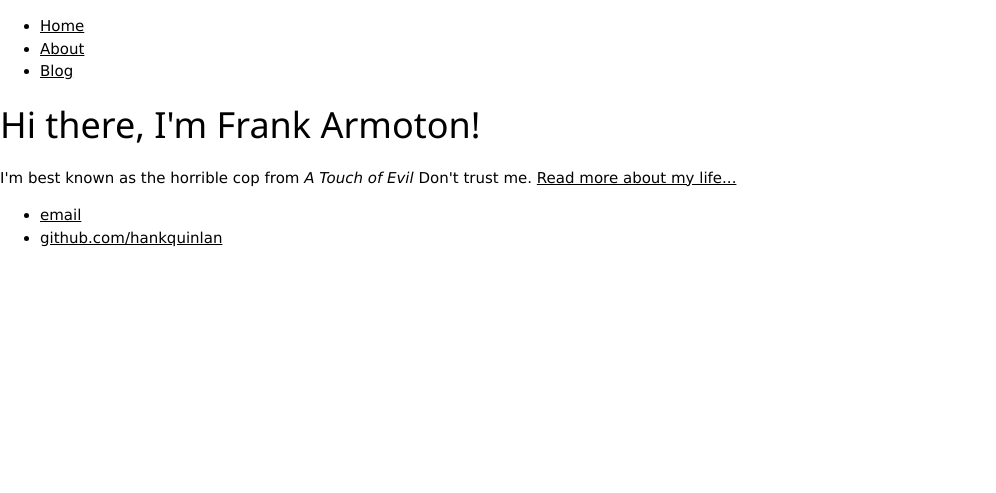
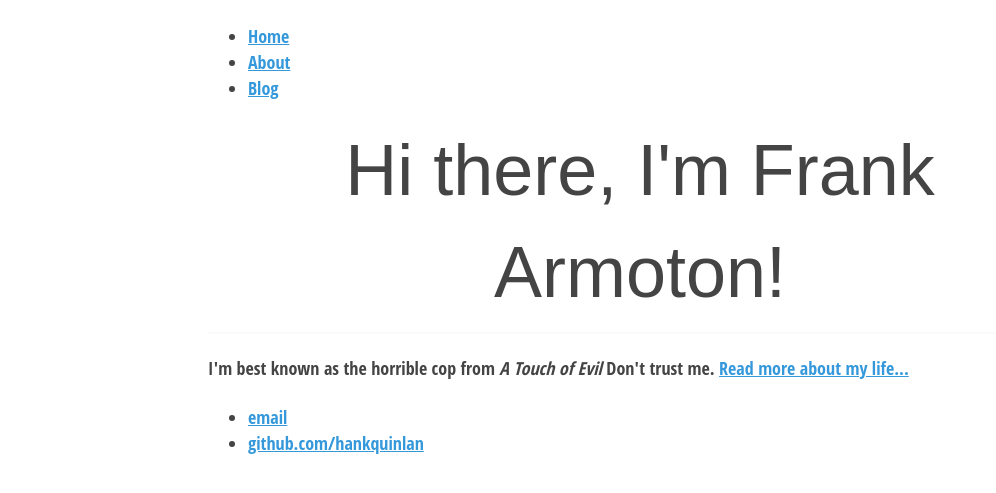
Before and after one commit to seme/seme.github.io, a Jekyll site: the page built from index.html, in a window 1280 px wide. Shown: the top 493 px of the page, without its empty margins (0-996 px from the left). Built offline with Jekyll 4.4.1, drawn with Linux system fonts in a browser that asks for light colours; comment, search, counter and statistics services are not loaded.

Commit message:
css muokattu

```diff
--- a/_layouts/default.html
+++ b/_layouts/default.html
@@ -3,9 +3,9 @@
 		<head>
 			<title>{{ page.title }}</title>
             <!-- link to main stylesheet -->
-            <link rel="stylesheet" href="https://www.w3schools.com/w3css/4/w3.css">
-            <link rel="stylesheet" href="https://www.w3schools.com/lib/w3-theme-light-blue.css">
-			<!-- link rel="stylesheet" type="text/css" href="/css/main.css" -->
+            <!--link rel="stylesheet" href="https://www.w3schools.com/w3css/4/w3.css"-->
+            <!--link rel="stylesheet" href="https://www.w3schools.com/lib/w3-theme-light-blue.css"-->
+			<link rel="stylesheet" type="text/css" href="/css/main.css">
 		</head>
 		<body>
 			<nav>
```
